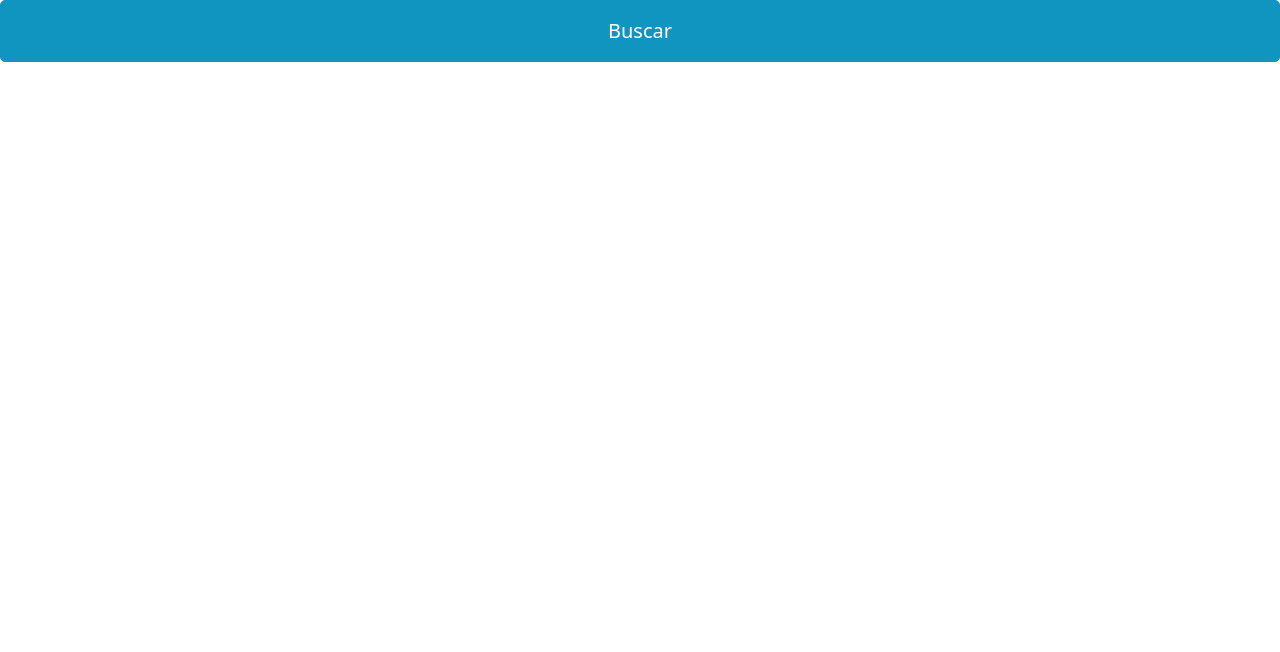
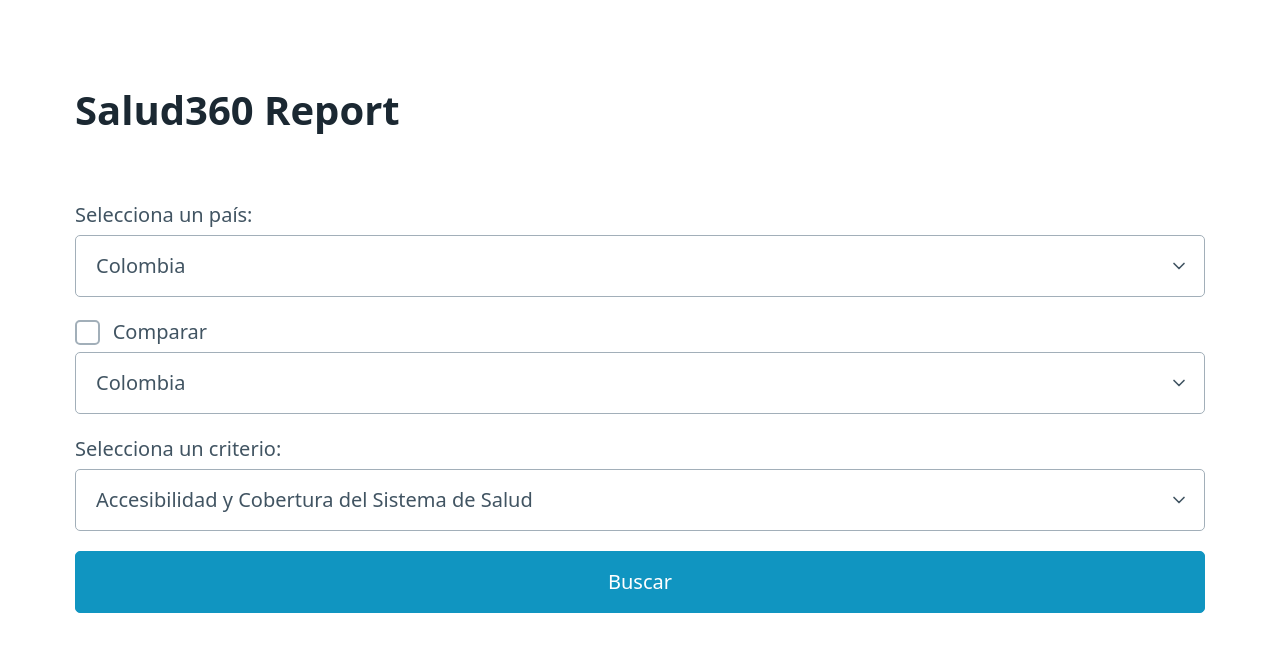
Before and after one commit to nelefrenn/Health360Report, a plain HTML site: page index.html in a window 1280 px wide. Drawn offline with nearby package versions, Linux system fonts and the light colour scheme.

Commit message:
Update index.html

```diff
--- a/index.html
+++ b/index.html
@@ -27,8 +27,8 @@
 
                 const data = await response.json();
 
-                let valor = data.valor ? data.valor : "No disponible";
-                let valor_comparar = data.valor_comparar ? data.valor_comparar : "No disponible";
+                let valor = data.valor !== null ? data.valor : "No disponible";
+                let valor_comparar = data.valor_comparar !== null ? data.valor_comparar : "No disponible";
 
                 let tabla = `<table>
                     <thead>
@@ -72,7 +72,29 @@
     </script>
 </head>
 <body>
-    <button onclick="fetchData()">Buscar</button>
-    <div id="tabla_resultado"></div>
+    <main class="container">
+        <h1>Salud360 Report</h1>
+        <label>Selecciona un país:</label>
+        <select id="pais">
+            <option>Colombia</option>
+            <option>Estados Unidos</option>
+        </select>
+
+        <label><input type="checkbox" id="comparar"> Comparar</label>
+        <select id="pais_comparar">
+            <option>Colombia</option>
+            <option>Estados Unidos</option>
+        </select>
+
+        <label>Selecciona un criterio:</label>
+        <select id="criterio">
+            <option>Accesibilidad y Cobertura del Sistema de Salud</option>
+            <option>Financiamiento y Gasto en Salud</option>
+        </select>
+
+        <button onclick="fetchData()">Buscar</button>
+
+        <div id="tabla_resultado"></div>
+    </main>
 </body>
 </html>
```
